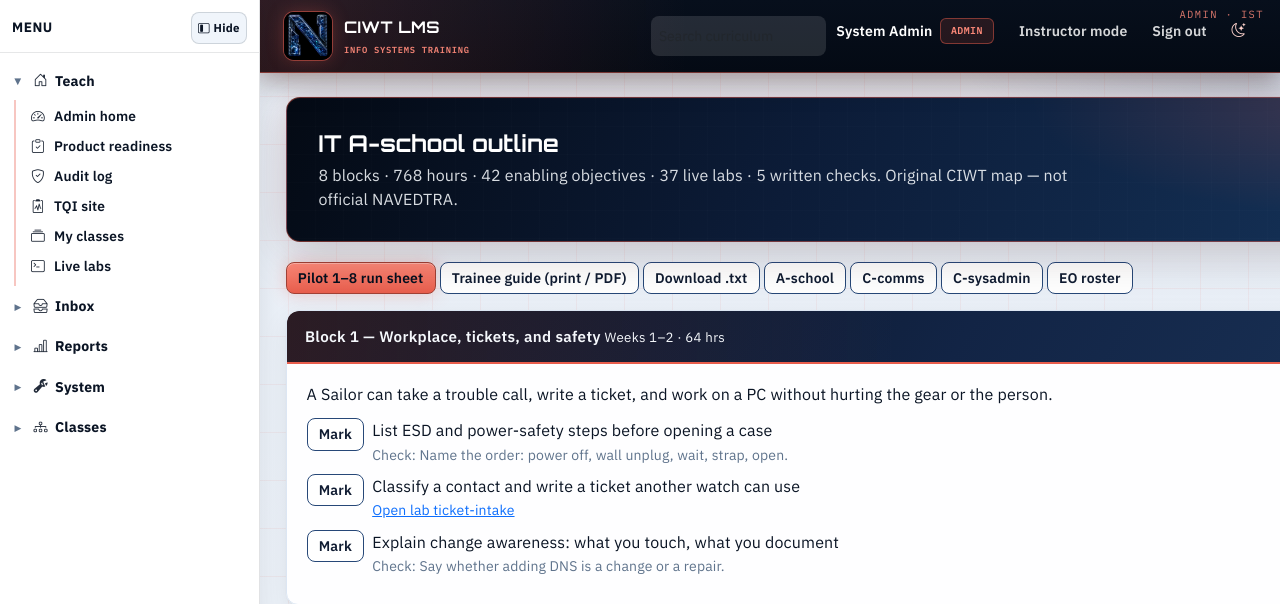
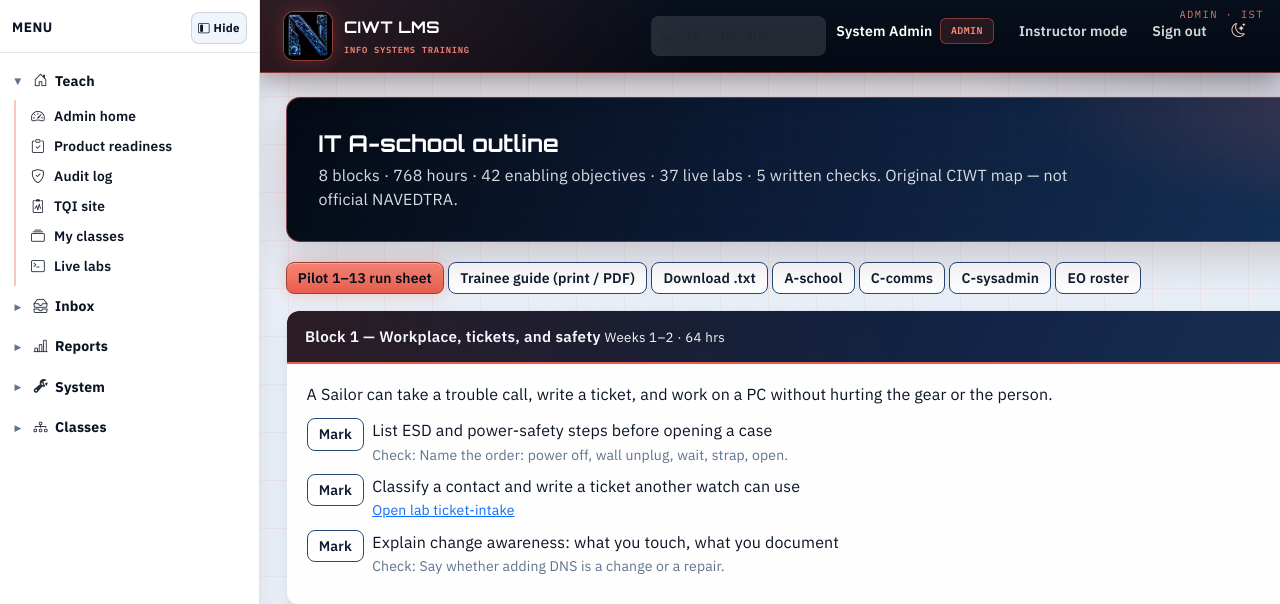
Before and after one commit to Novakornothing/ciwt-lms, a Flask app: page /aschool in a window 1280 px wide; the page is wider, and only the part inside the window is pictured. Shown: the top 604 px of that part. Run offline with Flask 3, Linux system fonts and the light colour scheme; a user stored in the database is signed in; data that the repository does not hold is empty.

Commit message:
Add files via upload

```diff
--- a/templates/aschool_outline.html
+++ b/templates/aschool_outline.html
@@ -6,7 +6,7 @@
   <p class="mb-0">{{ stats.blocks }} blocks · {{ stats.hours }} hours · {{ stats.eos }} enabling objectives · {{ stats.with_lab }} live labs · {{ stats.checklist_only }} written checks. Original CIWT map — not official NAVEDTRA.</p>
 </div>
 <p class="mb-3">
-  <a class="btn btn-brand btn-sm" href="{{ url_for('instructor_pilot') }}">Pilot 1–8 run sheet</a>
+  <a class="btn btn-brand btn-sm" href="{{ url_for('instructor_pilot') }}">Pilot 1–13 run sheet</a>
   <a class="btn btn-outline-navy btn-sm" href="{{ url_for('aschool_trainee_guide') }}">Trainee guide (print / PDF)</a>
   <a class="btn btn-outline-navy btn-sm" href="{{ url_for('aschool_trainee_guide_txt') }}">Download .txt</a>
   <a class="btn btn-outline-navy btn-sm" href="{{ url_for('aschool_outline') }}">A-school</a>
--- a/templates/instructor_pilot.html
+++ b/templates/instructor_pilot.html
@@ -1,5 +1,5 @@
 {% extends "base.html" %}
-{% block title %}Pilot slice — Chapters 1–8{% endblock %}
+{% block title %}Pilot slice — Chapters 1–13{% endblock %}
 {% block content %}
 <style>
 @media print {
@@ -9,7 +9,7 @@
 .pilot-table td, .pilot-table th { vertical-align: top; }
 </style>
 <div class="page-hero noprint">
-  <h1 class="h3 mb-1">Pilot product — Chapters 1–8</h1>
+  <h1 class="h3 mb-1">Pilot product — Chapters 1–13</h1>
   <p class="mb-0">Teach from the screen. One lab or checklist per lesson. One check per chapter. Print this page for the week.</p>
   <div class="mt-2 d-flex flex-wrap gap-2">
     <button type="button" class="btn btn-brand btn-sm" onclick="window.print()">Print / PDF</button>
--- a/templates/instructor_section.html
+++ b/templates/instructor_section.html
@@ -17,7 +17,7 @@
     </div>
     <div class="d-flex flex-wrap gap-2">
       <a class="btn btn-sm btn-outline-navy" href="#roster">Roster</a>
-      <a class="btn btn-sm btn-outline-navy" href="{{ url_for('instructor_pilot') }}">Pilot 1–8 sheet</a>
+      <a class="btn btn-sm btn-outline-navy" href="{{ url_for('instructor_pilot') }}">Pilot 1–13 sheet</a>
       <a class="btn btn-sm btn-brand" href="#chapters">Open curriculum</a>
     </div>
   </div>
--- a/templates/staff_sidebar.html
+++ b/templates/staff_sidebar.html
@@ -55,7 +55,7 @@
             <i class="bi bi-journal-bookmark"></i><span>A-school outline</span>
           </a>
           <a class="rail-link {% if ep == 'instructor_pilot' %}active{% endif %}" href="{{ url_for('instructor_pilot') }}">
-            <i class="bi bi-clipboard-check"></i><span>Pilot 1–8 run sheet</span>
+            <i class="bi bi-clipboard-check"></i><span>Pilot 1–13 run sheet</span>
           </a>
           <a class="rail-link {% if ep == 'cschool_comms' %}active{% endif %}" href="{{ url_for('cschool_comms') }}">
             <i class="bi bi-broadcast"></i><span>C-school comms</span>
```
